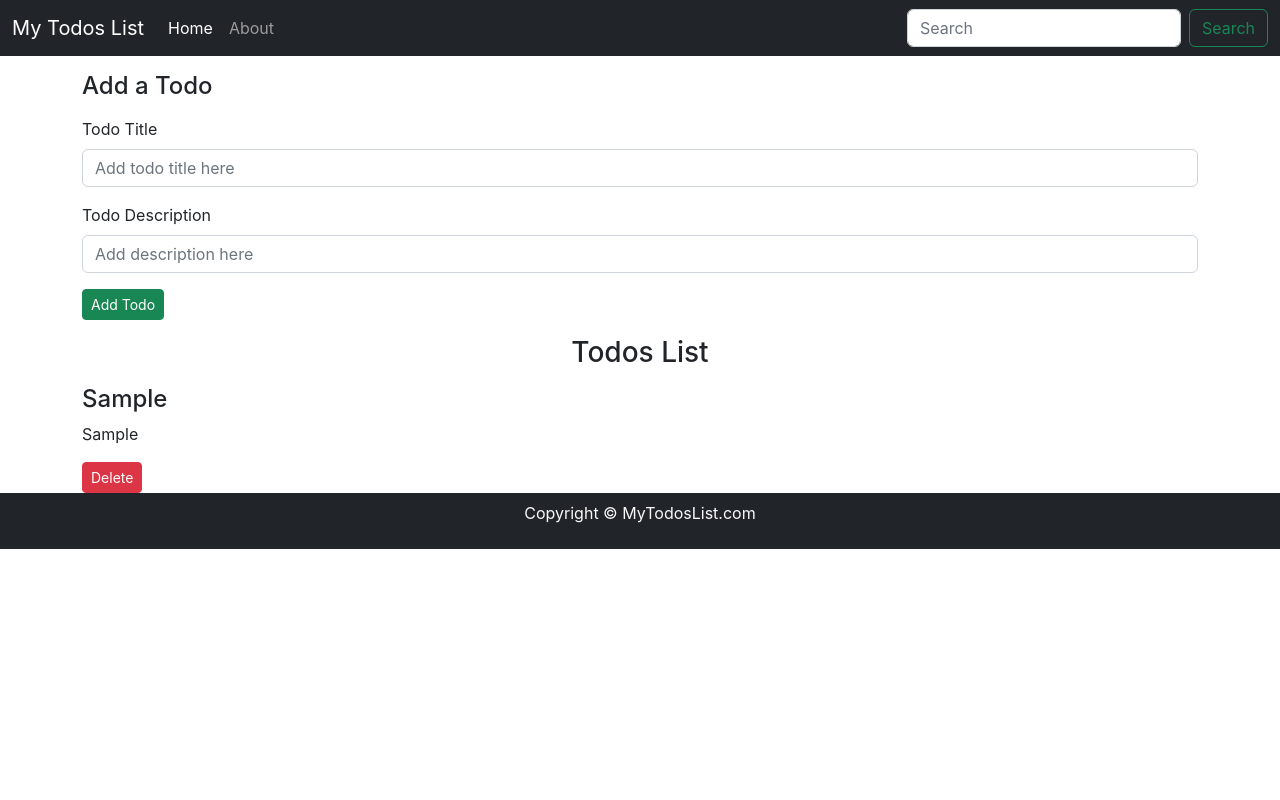
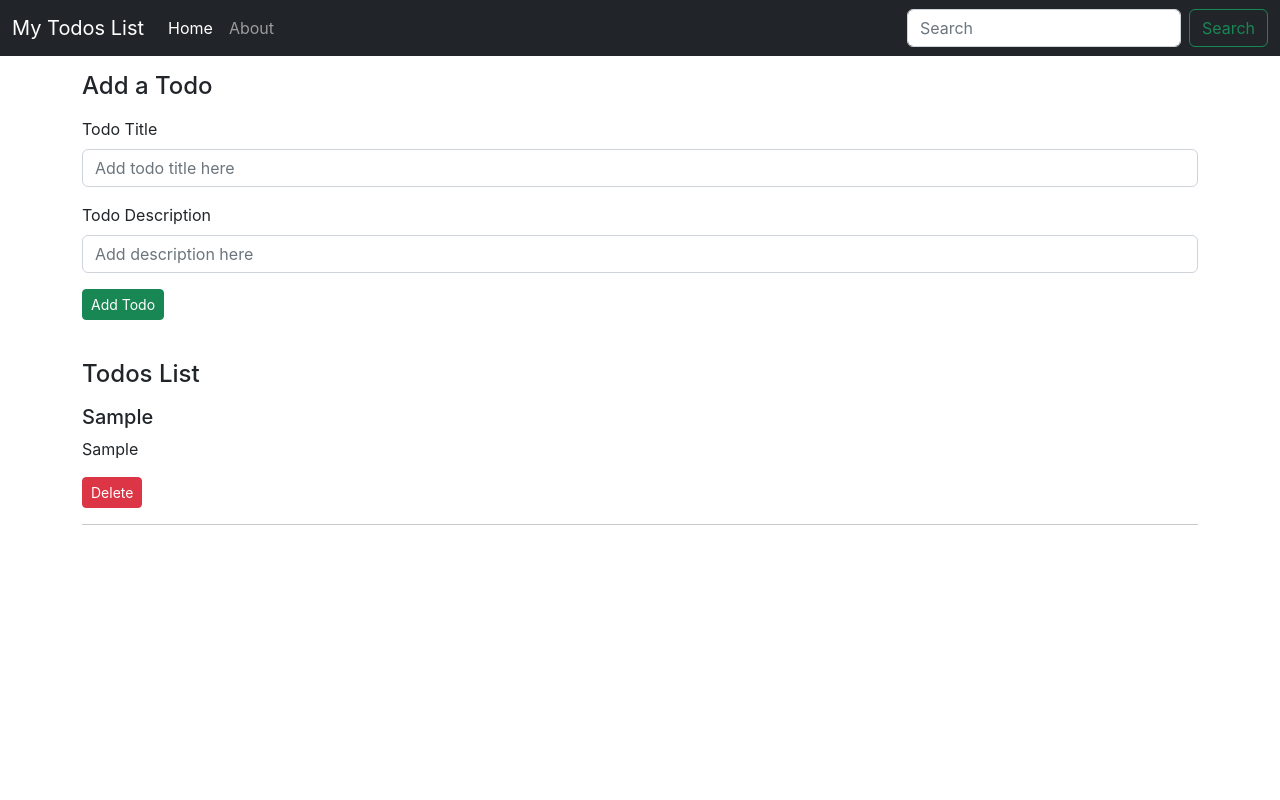
Before and after one commit to Brijesh206/todos-list-using-react, a React (Create React App) app: page / in a window 1280 px wide. Both pictures are taken after typing "Sample", "Sample" into the empty fields and a click on the button "Add Todo". Shown: the top 800 px of the page. Built offline with nearby package versions, Linux system fonts and the light colour scheme.

Commit message:
Todo Items updated

```diff
--- a/src/MyComponents/TodoItem.js
+++ b/src/MyComponents/TodoItem.js
@@ -3,7 +3,7 @@ import React from "react";
 export const TodoItem = ({ todo, onDelete }) => {
   return (
     <div>
-      <h4>{todo.title}</h4>
+      <h5>{todo.title}</h5>
       <p>{todo.desc}</p>
       <button
         className="btn btn-sm btn-danger"
@@ -13,6 +13,7 @@ export const TodoItem = ({ todo, onDelete }) => {
       >
         Delete
       </button>
+      <hr/>
     </div>
   );
 };
--- a/src/MyComponents/Todos.js
+++ b/src/MyComponents/Todos.js
@@ -1,11 +1,16 @@
 import React from "react";
+import { AddTodo } from "./AddTodo";
 import { TodoItem } from "./TodoItem";
 // import App from '../App';
 
 export const Todos = (props) => {
+  let myStyle = {
+    minHeight : '70vh',
+    margin : "40px auto"
+  }
   return (
-    <div className="container">
-      <h3 className="text-center my-3">Todos List</h3>
+    <div className="container" style={myStyle}>
+      <h4 className=" my-3">Todos List</h4>
       {props.todos.length === 0
         ? "No todos to display"
         : props.todos.map((todo) => {
```
